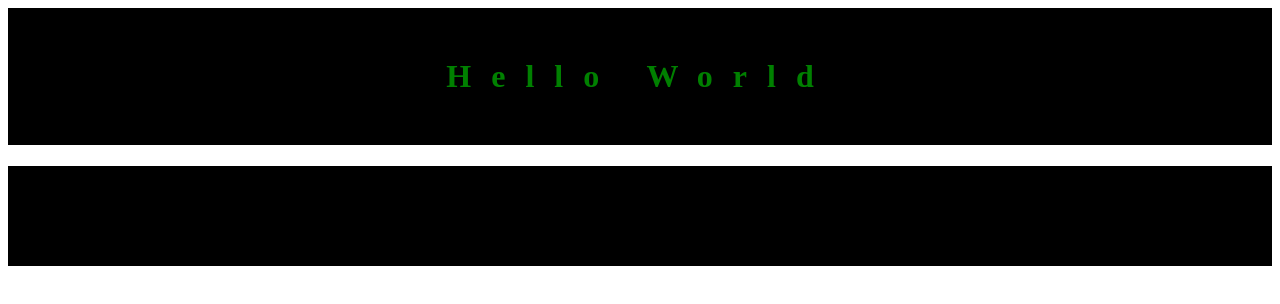
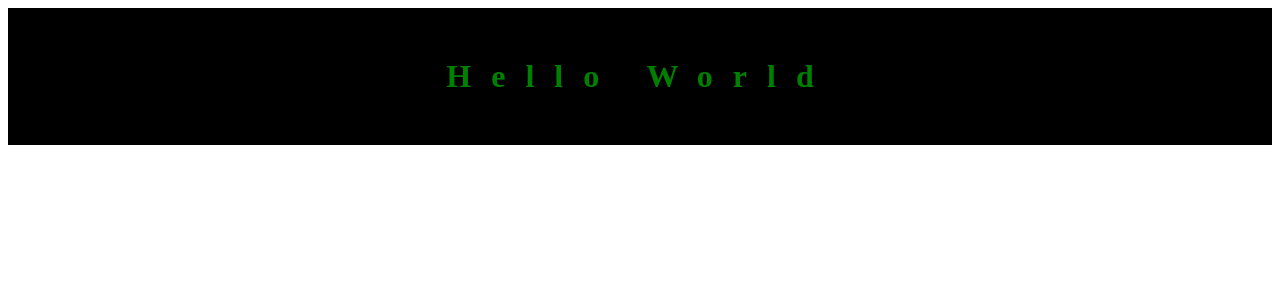
Before and after one commit to hagharbi/hello_world, a plain HTML site: page index.html in a window 1280 px wide. Drawn offline with Linux system fonts and the light colour scheme.

Commit message:
fixed h1

```diff
--- a/index.html
+++ b/index.html
@@ -1,5 +1,5 @@
 <html>
 <link rel="stylesheet" type="text/css" href="style.css">
-<h1>Hello World<h1>
+<h1>Hello World</h1>
 
 </html>
```
